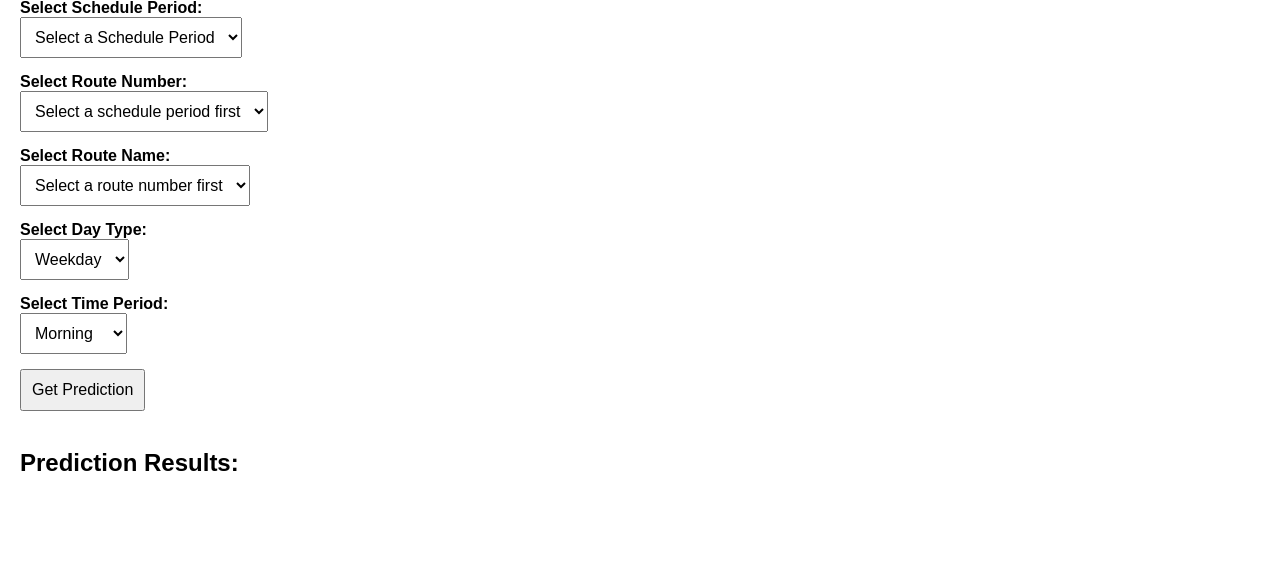
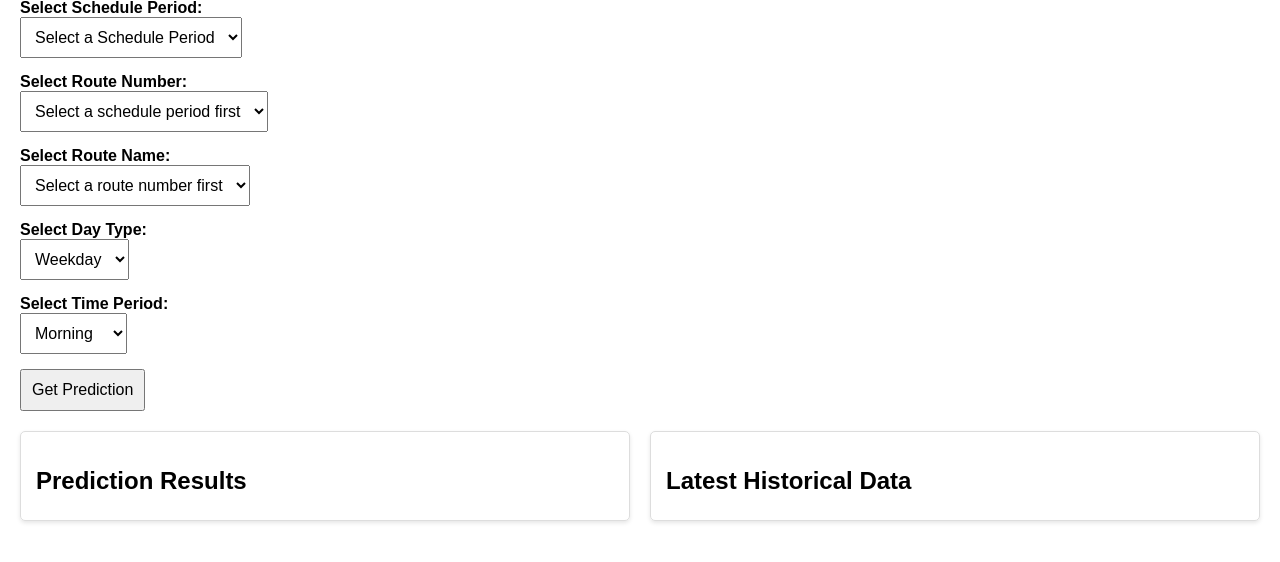
Before and after one commit to Ishaan933/passenger_activity_model, a Flask app: page / in a window 1280 px wide. Shown: the part 81-643 px from the top of the page. Run offline with Flask 3, Linux system fonts and the light colour scheme; parts of the project's set-up code (start-up, migrations or seed data) failed here and were passed over.

Commit message:
Update index.html

```diff
--- a/templates/index.html
+++ b/templates/index.html
@@ -19,6 +19,38 @@
         select, button {
             padding: 10px;
             font-size: 16px;
+        }
+        .results-container {
+            display: flex;
+            justify-content: space-between;
+            gap: 20px;
+            margin-top: 20px;
+        }
+        .results-column {
+            flex: 1;
+            border: 1px solid #ddd;
+            padding: 15px;
+            border-radius: 5px;
+            box-shadow: 0 2px 4px rgba(0, 0, 0, 0.1);
+        }
+        h2 {
+            margin-bottom: 10px;
+        }
+        ul {
+            padding-left: 20px;
+        }
+        th, td {
+            padding: 5px 10px;
+            border: 1px solid #ddd;
+        }
+        table {
+            width: 100%;
+            border-collapse: collapse;
+            margin-top: 10px;
+        }
+        th {
+            background-color: #f4f4f4;
+            text-align: left;
         }
     </style>
 </head>
@@ -68,8 +100,16 @@
         <button type="button" onclick="getPrediction()">Get Prediction</button>
     </form>
 
-    <br><h2>Prediction Results:</h2>
-    <div id="results"></div>
+    <div class="results-container">
+        <div class="results-column">
+            <h2>Prediction Results</h2>
+            <div id="predictionResults"></div>
+        </div>
+        <div class="results-column">
+            <h2>Latest Historical Data</h2>
+            <div id="historicalResults"></div>
+        </div>
+    </div>
 
     <script>
         async function fetchRouteNumbers() {
@@ -133,65 +173,44 @@
 
                 const data = await response.json();
 
-                let resultsHTML = `
-                    <p><strong>Average Boardings Prediction:</strong> ${data.boardings_prediction.toFixed(2)}</p>
-                    <p><strong>Average Alightings Prediction:</strong> ${data.alightings_prediction.toFixed(2)}</p>
-                    <p><strong>Total Predicted Boardings:</strong> ${data.predicted_total_boardings.toFixed(2)}</p>
-                    <p><strong>Total Predicted Alightings:</strong> ${data.predicted_total_alightings.toFixed(2)}</p>
+                // Populate Prediction Results
+                const predictionResults = `
+                    <table>
+                        <tr><th>Metric</th><th>Value</th></tr>
+                        <tr><td>Average Boardings Prediction</td><td>${data.boardings_prediction.toFixed(2)}</td></tr>
+                        <tr><td>Average Alightings Prediction</td><td>${data.alightings_prediction.toFixed(2)}</td></tr>
+                        <tr><td>Total Predicted Boardings</td><td>${data.predicted_total_boardings.toFixed(2)}</td></tr>
+                        <tr><td>Total Predicted Alightings</td><td>${data.predicted_total_alightings.toFixed(2)}</td></tr>
+                    </table>
                 `;
+                document.getElementById('predictionResults').innerHTML = predictionResults;
 
-                // Add breakdown for predictions
-                const predictionBreakdown = `
-                    <p><strong>Calculation Breakdown for Predictions:</strong></p>
-                    <ul>
-                        <li>Schedule Period: ${data.prediction_schedule_start_date} to ${data.prediction_schedule_end_date}</li>
-                        <li>Total Weekdays in Schedule Period: ${data.predicted_total_weekdays}</li>
-                        <li>Total Predicted Boardings = Average Boardings Prediction (${data.boardings_prediction.toFixed(2)}) × Total Weekdays (${data.predicted_total_weekdays})</li>
-                        <li>Total Predicted Alightings = Average Alightings Prediction (${data.alightings_prediction.toFixed(2)}) × Total Weekdays (${data.predicted_total_weekdays})</li>
-                    </ul>
-                `;
-
-                resultsHTML += predictionBreakdown;
-
-                // Add historical data breakdown if available
+                // Populate Historical Data Results
                 if (data.historical_data) {
-                    const historicalBreakdown = `
-                        <p><strong>Calculation Breakdown for Historical Data:</strong></p>
-                        <ul>
-                            <li>Schedule Period Start Date: ${data.historical_data.schedule_period_start_date}</li>
-                            <li>Schedule Period End Date: ${data.historical_data.schedule_period_end_date}</li>
-                            <li>Total Weekdays in Schedule Period: ${data.historical_data.total_weekdays}</li>
-                            <li>Total Historical Boardings = Average Boardings (${data.historical_data.average_boardings.toFixed(2)}) × Total Weekdays (${data.historical_data.total_weekdays})</li>
-                            <li>Total Historical Alightings = Average Alightings (${data.historical_data.average_alightings.toFixed(2)}) × Total Weekdays (${data.historical_data.total_weekdays})</li>
-                        </ul>
+                    const historicalResults = `
+                        <table>
+                            <tr><th>Metric</th><th>Value</th></tr>
+                            <tr><td>Schedule Period</td><td>${data.historical_data.schedule_period_name}</td></tr>
+                            <tr><td>Route Number</td><td>${data.historical_data.route_number}</td></tr>
+                            <tr><td>Route Name</td><td>${data.historical_data.route_name}</td></tr>
+                            <tr><td>Day Type</td><td>${data.historical_data.day_type}</td></tr>
+                            <tr><td>Time Period</td><td>${data.historical_data.time_period}</td></tr>
+                            <tr><td>Average Boardings</td><td>${data.historical_data.average_boardings.toFixed(2)}</td></tr>
+                            <tr><td>Average Alightings</td><td>${data.historical_data.average_alightings.toFixed(2)}</td></tr>
+                            <tr><td>Total Historical Boardings</td><td>${data.historical_data.total_boardings.toFixed(2)}</td></tr>
+                            <tr><td>Total Historical Alightings</td><td>${data.historical_data.total_alightings.toFixed(2)}</td></tr>
+                        </table>
                     `;
-
-                    resultsHTML += `
-                        <br>
-                        <h3>Latest Historical Data:</h3>
-                        <p><strong>Schedule Period:</strong> ${data.historical_data.schedule_period_name}</p>
-                        <p><strong>Route Number:</strong> ${data.historical_data.route_number}</p>
-                        <p><strong>Route Name:</strong> ${data.historical_data.route_name}</p>
-                        <p><strong>Day Type:</strong> ${data.historical_data.day_type}</p>
-                        <p><strong>Time Period:</strong> ${data.historical_data.time_period}</p>
-                        <p><strong>Average Boardings:</strong> ${data.historical_data.average_boardings.toFixed(2)}</p>
-                        <p><strong>Average Alightings:</strong> ${data.historical_data.average_alightings.toFixed(2)}</p>
-                        <p><strong>Total Historical Boardings:</strong> ${data.historical_data.total_boardings.toFixed(2)}</p>
-                        <p><strong>Total Historical Alightings:</strong> ${data.historical_data.total_alightings.toFixed(2)}</p>
-                        ${historicalBreakdown}
-                    `;
+                    document.getElementById('historicalResults').innerHTML = historicalResults;
                 } else {
-                    resultsHTML += `<p><strong>Historical Data:</strong> No historical data available for the selected inputs.</p>`;
+                    document.getElementById('historicalResults').innerHTML = '<p>No historical data available.</p>';
                 }
-
-                document.getElementById('results').innerHTML = resultsHTML;
             } catch (error) {
                 console.error('Error fetching predictions:', error);
-                document.getElementById('results').innerHTML = `<p style="color: red;">An error occurred while fetching predictions. Please try again.</p>`;
+                document.getElementById('predictionResults').innerHTML = '<p style="color: red;">An error occurred while fetching predictions. Please try again.</p>';
+                document.getElementById('historicalResults').innerHTML = '<p style="color: red;">An error occurred while fetching historical data. Please try again.</p>';
             }
         }
-
-
     </script>
 </body>
 </html>
```
